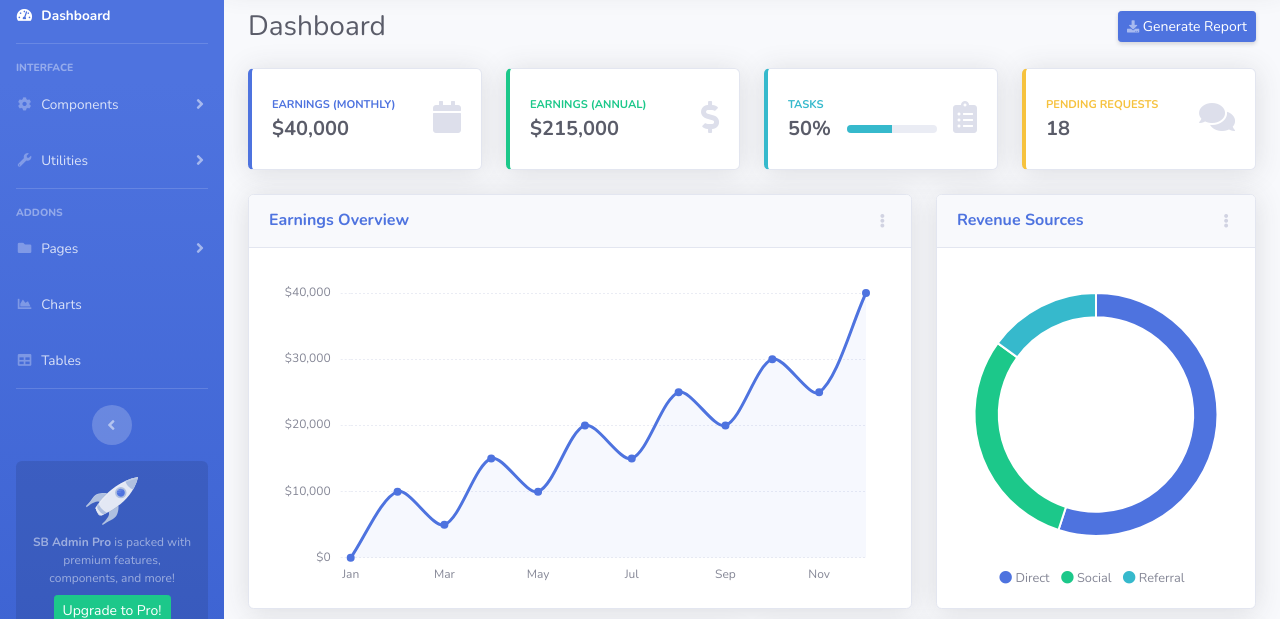
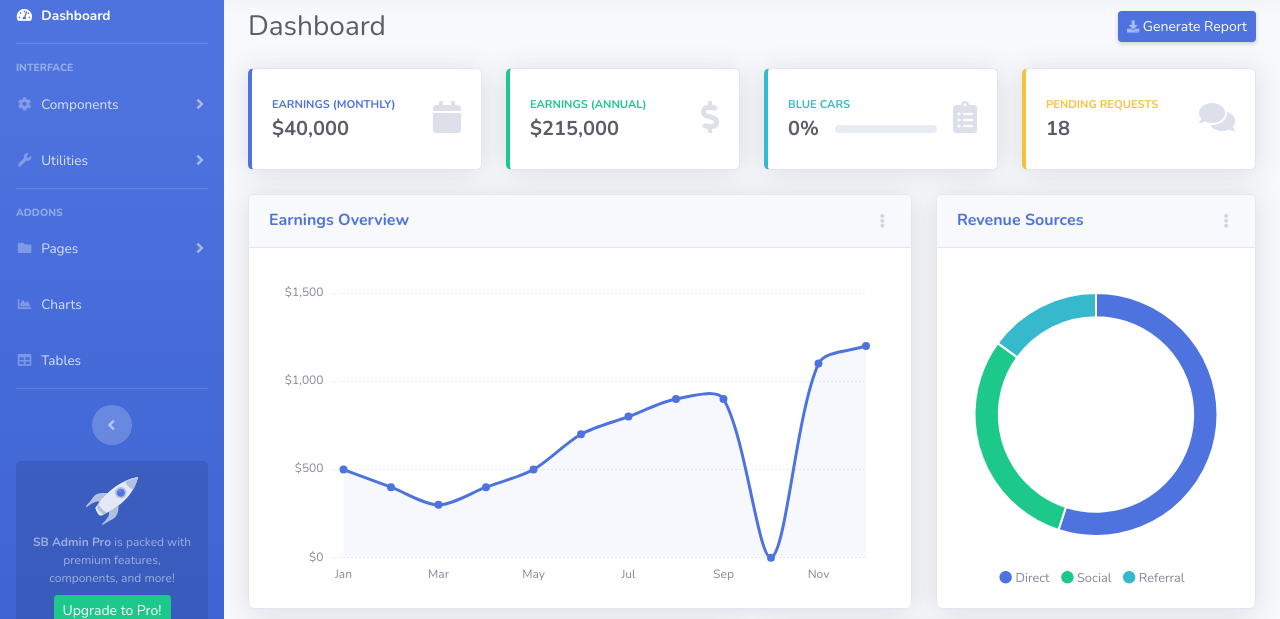
Before and after one commit to ZhuldyzZhapar/python_advanced, a Django app: page / in a window 1280 px wide. Shown: the part 84-703 px from the top of the page. Run offline with Django 3.2, Linux system fonts and the light colour scheme; tables that the repository leaves empty hold one stand-in row (values such as "Sample post"); some libraries are stand-ins or nearby versions.

Commit message:
JSON Api and fetch data from JS

```diff
--- a/web/kbtu/kbtu/urls.py
+++ b/web/kbtu/kbtu/urls.py
@@ -16,6 +16,7 @@ Including another URLconf
 from django.contrib import admin
 from django.urls import path
 from pizza import views
+from pizza import api_views
 from django.conf.urls.static import static
 from kbtu import settings
 
@@ -31,4 +32,6 @@ urlpatterns = [
     path('tables.html', views.tables),
     path('', views.index),
     path('index.html', views.index),
+    path('api/numbers', api_views.numbers),
+    path('api/cars', api_views.cars),
 ] + static(settings.STATIC_URL, document_root=settings.STATIC_ROOT)
--- /dev/null
+++ b/web/kbtu/pizza/api_views.py
@@ -0,0 +1,21 @@
+from django.shortcuts import HttpResponse
+from pizza.models import Car
+import json
+
+
+def numbers(request):
+    our_stats = [500, 400, 300, 400, 500, 700,
+                 800, 900, 900, 0, 1100, 1200]
+    return HttpResponse(json.dumps(our_stats))
+
+
+def cars(request):
+    our_cars = []
+    for car in Car.objects.all():
+        our_cars.append({
+            "name": car.name,
+            "id": car.id,
+            "color": car.color.name,
+        })
+
+    return HttpResponse(json.dumps(our_cars))
--- a/web/kbtu/pizza/static/bootstrap/js/demo/chart-area-demo.js
+++ b/web/kbtu/pizza/static/bootstrap/js/demo/chart-area-demo.js
@@ -1,4 +1,7 @@
-// Set new default font family and font color to mimic Bootstrap's default styling
+
+
+
+  // Set new default font family and font color to mimic Bootstrap's default styling
 Chart.defaults.global.defaultFontFamily = 'Nunito', '-apple-system,system-ui,BlinkMacSystemFont,"Segoe UI",Roboto,"Helvetica Neue",Arial,sans-serif';
 Chart.defaults.global.defaultFontColor = '#858796';
 
@@ -29,7 +32,12 @@ function number_format(number, decimals, dec_point, thousands_sep) {
 
 // Area Chart Example
 var ctx = document.getElementById("myAreaChart");
-var myLineChart = new Chart(ctx, {
+  const fetchData = async () => {
+    let response = await fetch("/api/numbers");
+    let text = await response.text();
+    let list = JSON.parse(text);
+    console.log("numbers", list);
+    var myLineChart = new Chart(ctx, {
   type: 'line',
   data: {
     labels: ["Jan", "Feb", "Mar", "Apr", "May", "Jun", "Jul", "Aug", "Sep", "Oct", "Nov", "Dec"],
@@ -46,7 +54,7 @@ var myLineChart = new Chart(ctx, {
       pointHoverBorderColor: "rgba(78, 115, 223, 1)",
       pointHitRadius: 10,
       pointBorderWidth: 2,
-      data: [0, 10000, 5000, 15000, 10000, 20000, 15000, 25000, 20000, 30000, 25000, 40000],
+      data: list,
     }],
   },
   options: {
@@ -116,3 +124,6 @@ var myLineChart = new Chart(ctx, {
     }
   }
 });
+  };
+
+fetchData();
--- a/web/kbtu/pizza/templates/index_boot.html
+++ b/web/kbtu/pizza/templates/index_boot.html
@@ -417,16 +417,16 @@
                                 <div class="card-body">
                                     <div class="row no-gutters align-items-center">
                                         <div class="col mr-2">
-                                            <div class="text-xs font-weight-bold text-info text-uppercase mb-1">Tasks
+                                            <div class="text-xs font-weight-bold text-info text-uppercase mb-1">Blue Cars
                                             </div>
                                             <div class="row no-gutters align-items-center">
                                                 <div class="col-auto">
-                                                    <div class="h5 mb-0 mr-3 font-weight-bold text-gray-800">50%</div>
+                                                    <div class="h5 mb-0 mr-3 font-weight-bold text-gray-800">{{ blue_cars }}%</div>
                                                 </div>
                                                 <div class="col">
                                                     <div class="progress progress-sm mr-2">
                                                         <div class="progress-bar bg-info" role="progressbar"
-                                                            style="width: 50%" aria-valuenow="50" aria-valuemin="0"
+                                                            style="width: {{ blue_cars }}%" aria-valuenow="30" aria-valuemin="0"
                                                             aria-valuemax="100"></div>
                                                     </div>
                                                 </div>
@@ -751,8 +751,9 @@
     <script src="/static/bootstrap/vendor/chart.js/Chart.min.js"></script>
 
     <!-- Page level custom scripts -->
+{#    <script src="/static/bootstrap/js/demo/chart-area-demo.js"></script>#}
+    <script src="/static/bootstrap/js/demo/chart-pie-demo.js"></script>
     <script src="/static/bootstrap/js/demo/chart-area-demo.js"></script>
-    <script src="/static/bootstrap/js/demo/chart-pie-demo.js"></script>
 
 </body>
 
--- a/web/kbtu/pizza/views.py
+++ b/web/kbtu/pizza/views.py
@@ -3,9 +3,16 @@ from pizza.models import Car
 from pizza.models import Color
 import random
 
+
 def index(request):
-    # context = {}
-    return render(request, 'index_boot.html')
+    all_cars = Car.objects.count()
+    blue_cars = Car.objects.filter(color__name="blue").count()
+
+    our_stats = [500, 400, 300, 400, 500, 700,
+                 800, 900, 900, 1000, 1100, 1200]
+
+    context = {"blue_cars": int(blue_cars/all_cars*100),"stats": our_stats}
+    return render(request, 'index_boot.html', context)
 
 def login(request):
     # context = {}
```
